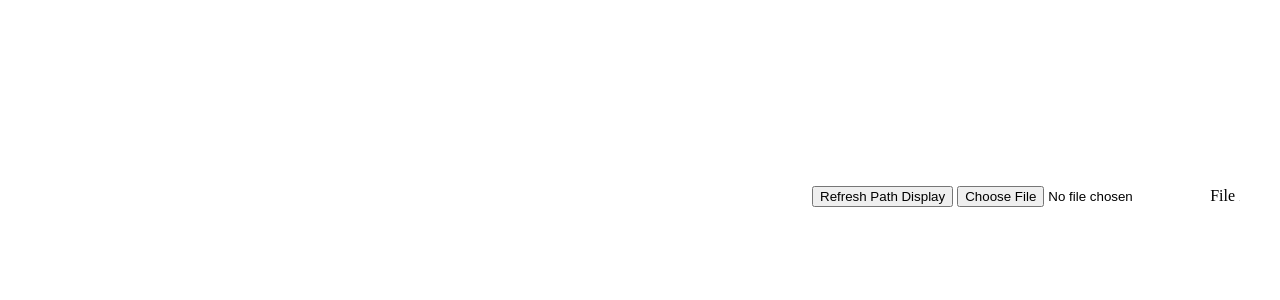
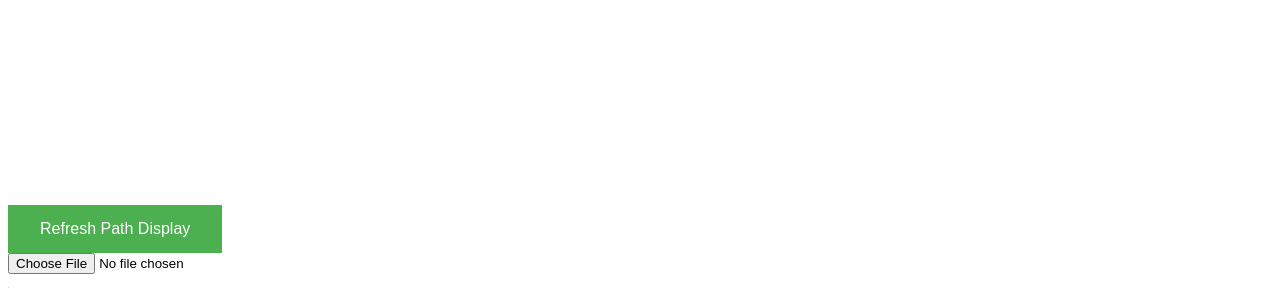
Before and after one commit to SiliconLion/schoolMap, a plain HTML site: page mapApp.html in a window 1280 px wide. Shown: the part 607-907 px from the top of the page. Before the commit the page ends 822 px from the top, so only its background shows below. Drawn offline with Linux system fonts and the light colour scheme.

Commit message:
The canvas and buttons work now
Everything should be fine, except that we are missing a map that we can display on. And the map to display.

```diff
--- a/index.css
+++ b/index.css
@@ -1,4 +1,15 @@
-#hiddenCanvas {
+#visibleCanvas {
   position: absolute;
   left: 4000;
 }
+
+.buttons {
+  background-color: #4CAF50; /* Green */
+      border: none;
+      color: white;
+      padding: 15px 32px;
+      text-align: center;
+      text-decoration: none;
+      display: inline-block;
+      font-size: 16px;
+}
--- a/mapApp.html
+++ b/mapApp.html
@@ -8,11 +8,16 @@
     <link href="index.css" rel="stylesheet" type="text/css" />
   </head>
   <body>
-
-    <canvas id="hiddenCanvas" width="800" height="800" id="hiddenMap" ></canvas>
-    <canvas id="visibleCanvas" width="800" height="800"   ></canvas>
-    <input type="button" value="Refresh Path Display" onClick="redrawVTX()">
-    <input type="file" onchange="readSavedFile(this.files[0])" value="Load Map">File</input>
+    <div>
+      <canvas id="visibleCanvas" width="800" height="800"   ></canvas>
+      <canvas id="hiddenCanvas" width="800" height="800"  ></canvas>
+    </div>
+    <div>
+      <input type="button" value="Refresh Path Display" onClick="redrawVTX()" class="buttons">
+    </div>
+    <div>
+      <input type="file" onchange="readSavedFile(this.files[0])" size="90"></input>
+    </div>
 
     <script>
       window.onload = function() {
```
